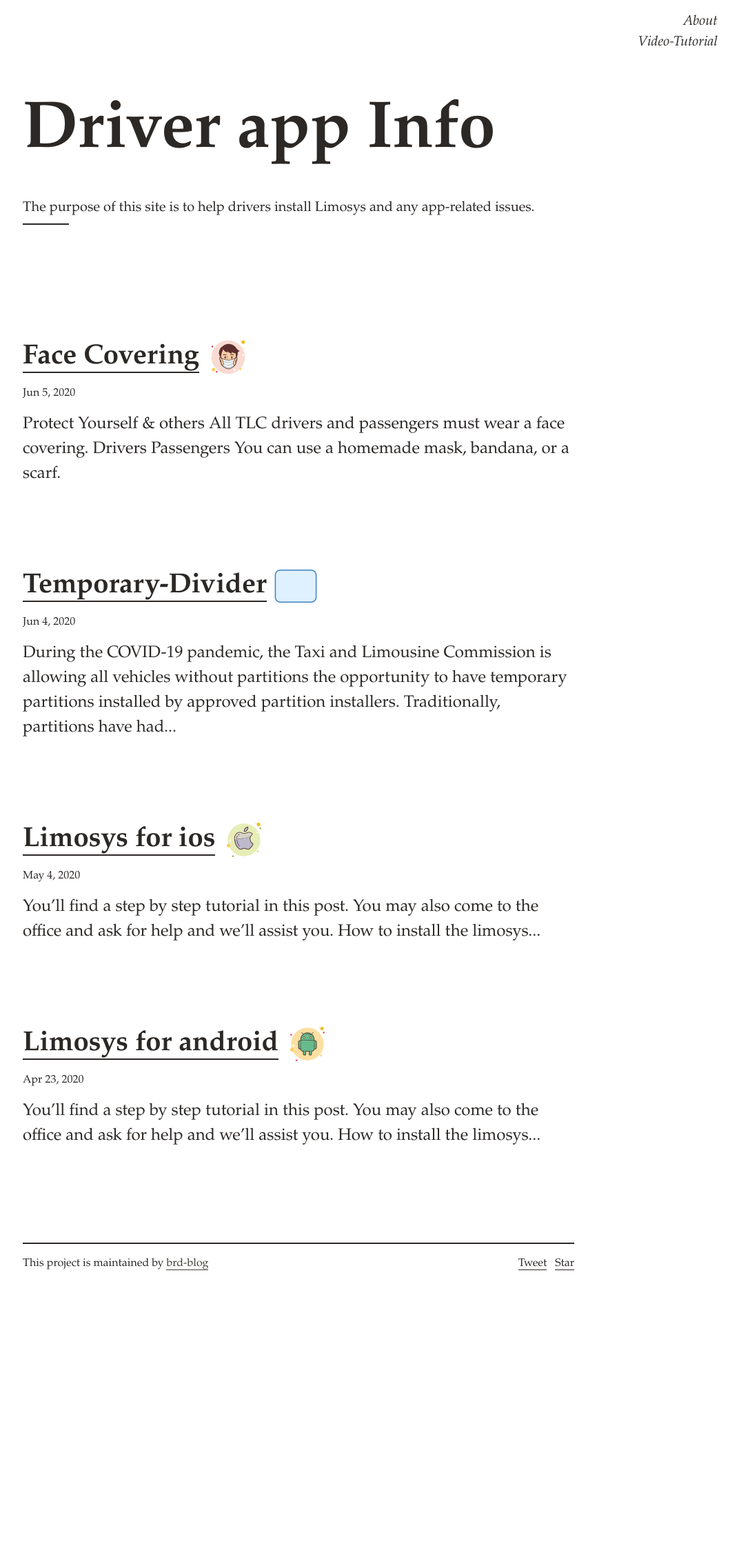
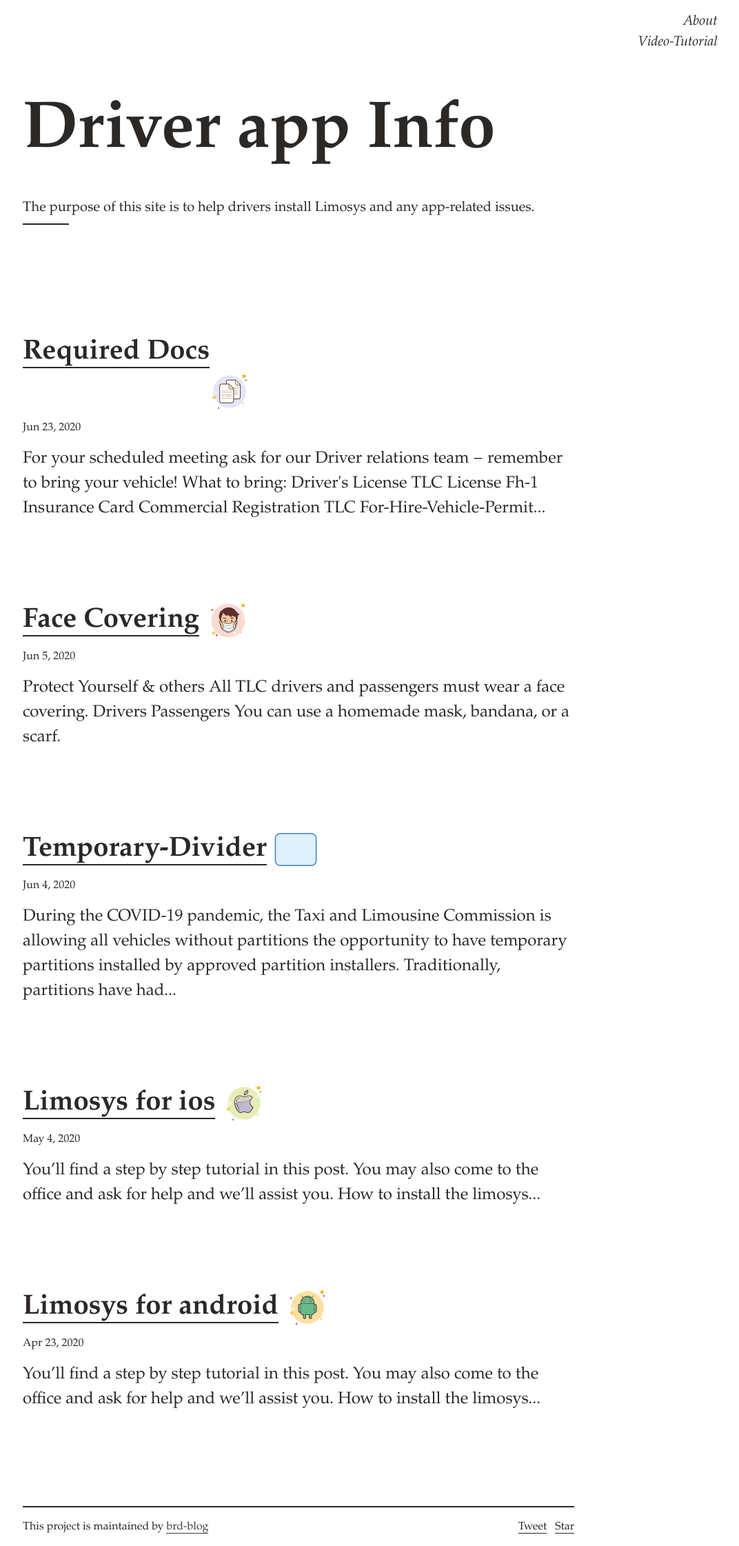
Before and after one commit to brd-blog/info-site, a Jekyll site: the page built from index.markdown, in a window 1280 px wide. Shown: the whole page at 69% size, without its empty margins (207-1279 px from the left). Built offline with Jekyll 4.4.1, drawn with Linux system fonts in a browser that asks for light colours; comment, search, counter and statistics services are not loaded; before the commit the page ends 1860 px from its top, so only the background shows below that.

Commit message:
New post & imgs

```diff
--- /dev/null
+++ b/_posts/2020-06-23-required-documents.md
@@ -0,0 +1,53 @@
+---
+layout: post
+title: Required Docs
+date: 2020-06-23 09:16 -0400
+category: blog
+tags: documents
+---
+
+>**`For your scheduled meeting ask for our Driver relations team − remember to bring your vehicle!`**
+
+What to bring:
+---
+- **`Driver's License`**
+
+- **`TLC License`**
+
+- **`Fh-1 Insurance Card`**
+
+- **`Commercial Registration`**
+
+- **`TLC For-Hire-Vehicle-Permit`**
+
+- **`COI-Certificate of Liability Insurance`**
+
+- **`State Inspection`**
+
+- **`Social Security Card`**
+
+- **`Direct Deposit Authorization Form`**
+
+- **`Congestion Charge Deposit $25.00`**
+
+---
+
+![documents]({{site.baseurl}}/images/Required-Documents.png)
+---
+
+---
+# State Inspection
+---
+![documents]({{site.baseurl}}/images/insp.png)
+
+---
+
+
+# Social
+---
+![documents]({{site.baseurl}}/images/social.png)
+
+---
+# Direct Deposit Authorization
+---
+![documents]({{site.baseurl}}/images/deposit.png)
--- a/_sass/_components.scss
+++ b/_sass/_components.scss
@@ -69,6 +69,12 @@ code {
     border-radius: 12px;
     box-shadow: 0 4px 8px 0 rgba(0,0,0,0.2), 0 6px 20px 0 rgba(0,0,0,0.19);
 
+  }
+
+  img[alt="documents"] {
+    display: block;
+    margin-left: auto;
+    margin-right: auto;
   }
 
   blockquote {
```
Also changed, not shown: images/deposit.png (added), images/icons8-documents.png (added), images/insp.png (added), images/required-documents.png (added), images/social.png (added).
